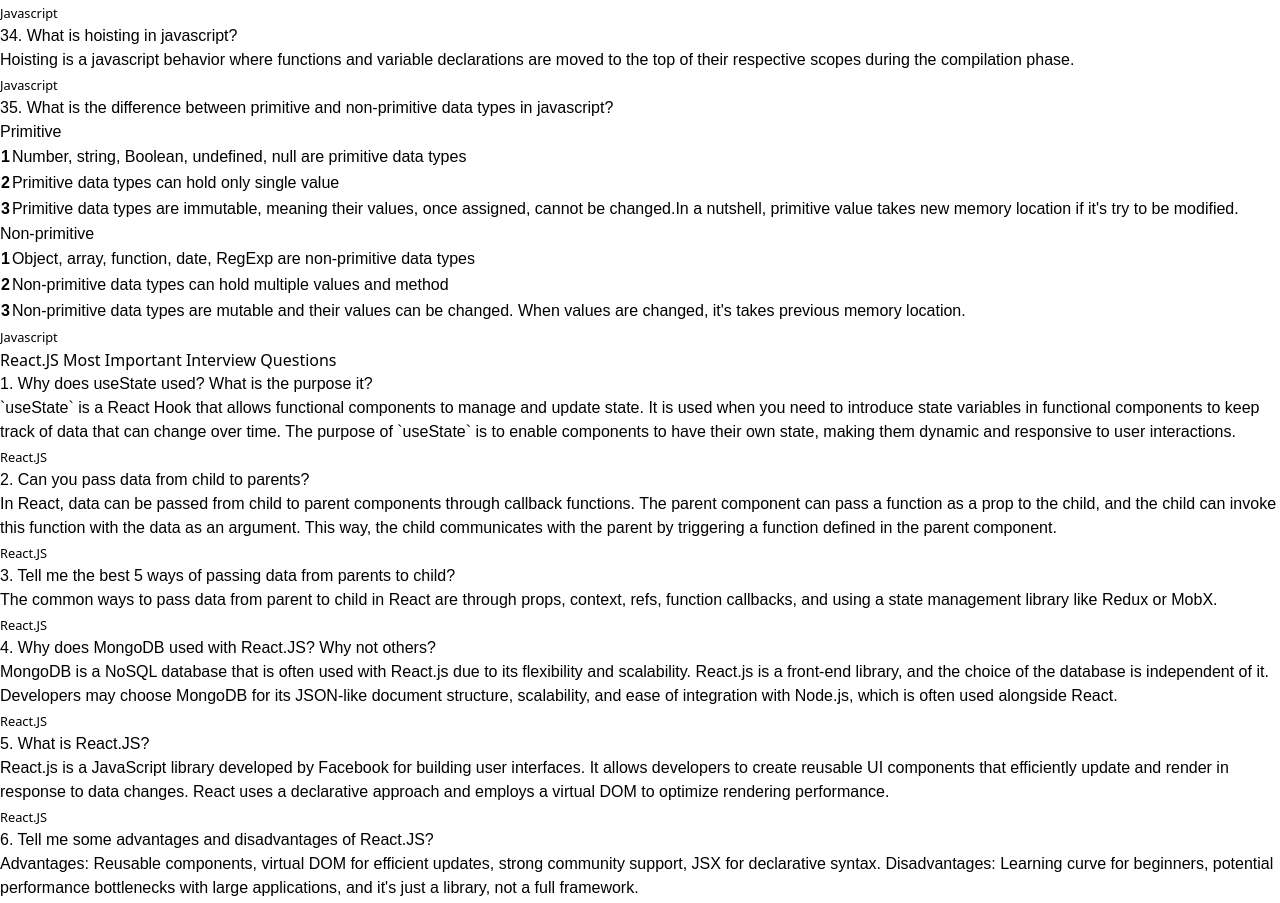
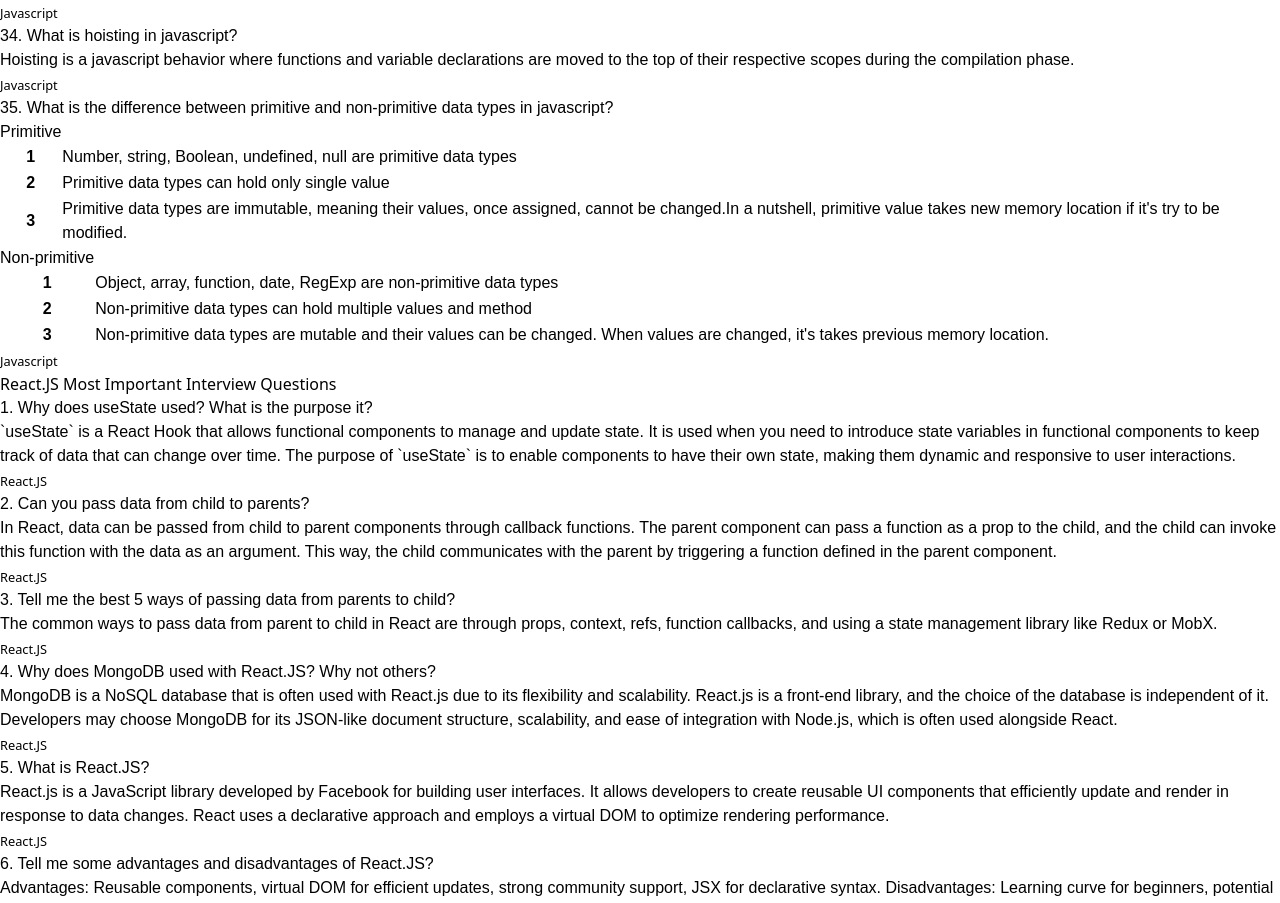
Before and after one commit to TanjimulSabbir/Interview_preparation, a React (Vite) app: page / in a window 1280 px wide. Shown: the part 3520-4423 px from the top of the page. Built offline with nearby package versions, Linux system fonts and the light colour scheme.

Commit message:
list data showing

```diff
--- a/src/components/ListDataView.jsx
+++ b/src/components/ListDataView.jsx
@@ -1,18 +1,37 @@
 function ListDataView({ list }) {
     return (
-        <div className="my-4">
-            <p className="border-x border-t border-black">
+        <div className="my-10">
+            {/* <p className="border-x border-t border-black text-center bg-rose-400">
                 {list.listName}
             </p>
             {list?.listData?.map((data, index) => (
-                <>
-                    <tr key={index} className="border border-black">
-                        <th className="border border-black">{index + 1}</th>
-                        <td className="border border-black">{data}</td>
-                    </tr>
-                </>
+                <tr key={index} className="border border-black">
+                    <th className="border border-black p-3">{index + 1}</th>
+                    <td className="border border-black pl-4">{data}</td>
+                </tr>
             ))
-            }
+            } */}
+
+            <div className="overflow-x-auto">
+                <table className="table">
+                    {/* head */}
+                    <thead>
+                        <tr>
+                            {list.listName}
+                        </tr>
+                    </thead>
+                    <tbody>
+                        {list?.listData?.map((data, index) => (
+                            <tr key={index} className="border border-black">
+                                <th className="border border-black p-3">{index + 1}</th>
+                                <td className="border border-black pl-4">{data}</td>
+                            </tr>
+                        ))
+                        }
+
+                    </tbody>
+                </table>
+            </div>
         </div>
     )
 }
--- a/src/components/ListView.jsx
+++ b/src/components/ListView.jsx
@@ -5,11 +5,7 @@
     return (
         <>
             <div className="overflow-x-auto">
-                <table className="table">
-                    <tbody>
-                        {lists?.map(list => <ListDataView className="my-3" key={list.listId} list={list}></ListDataView>)}
-                    </tbody>
-                </table>
+                {lists?.map(list => <ListDataView key={list.listId} list={list}></ListDataView>)}
             </div>
         </>
     )
```
